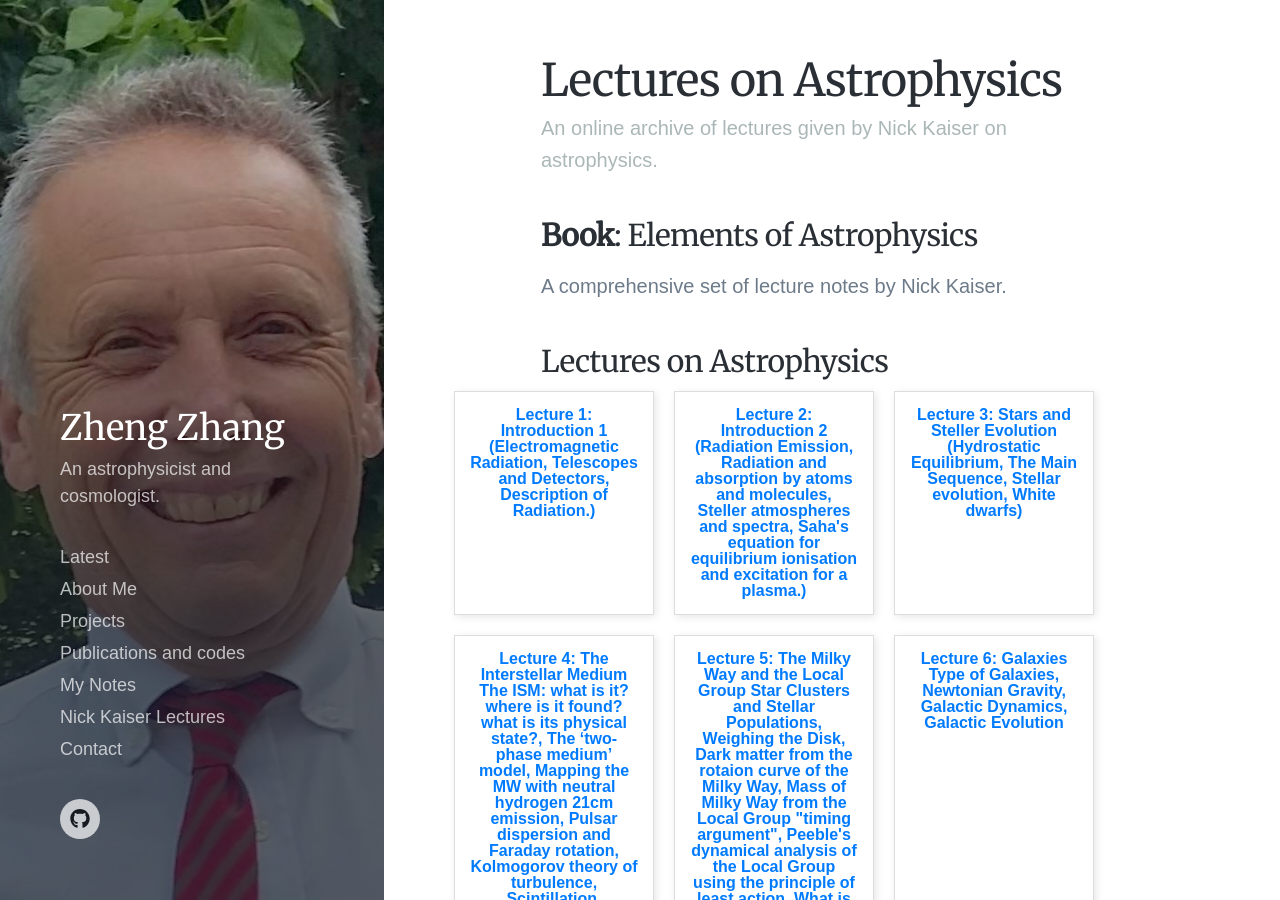
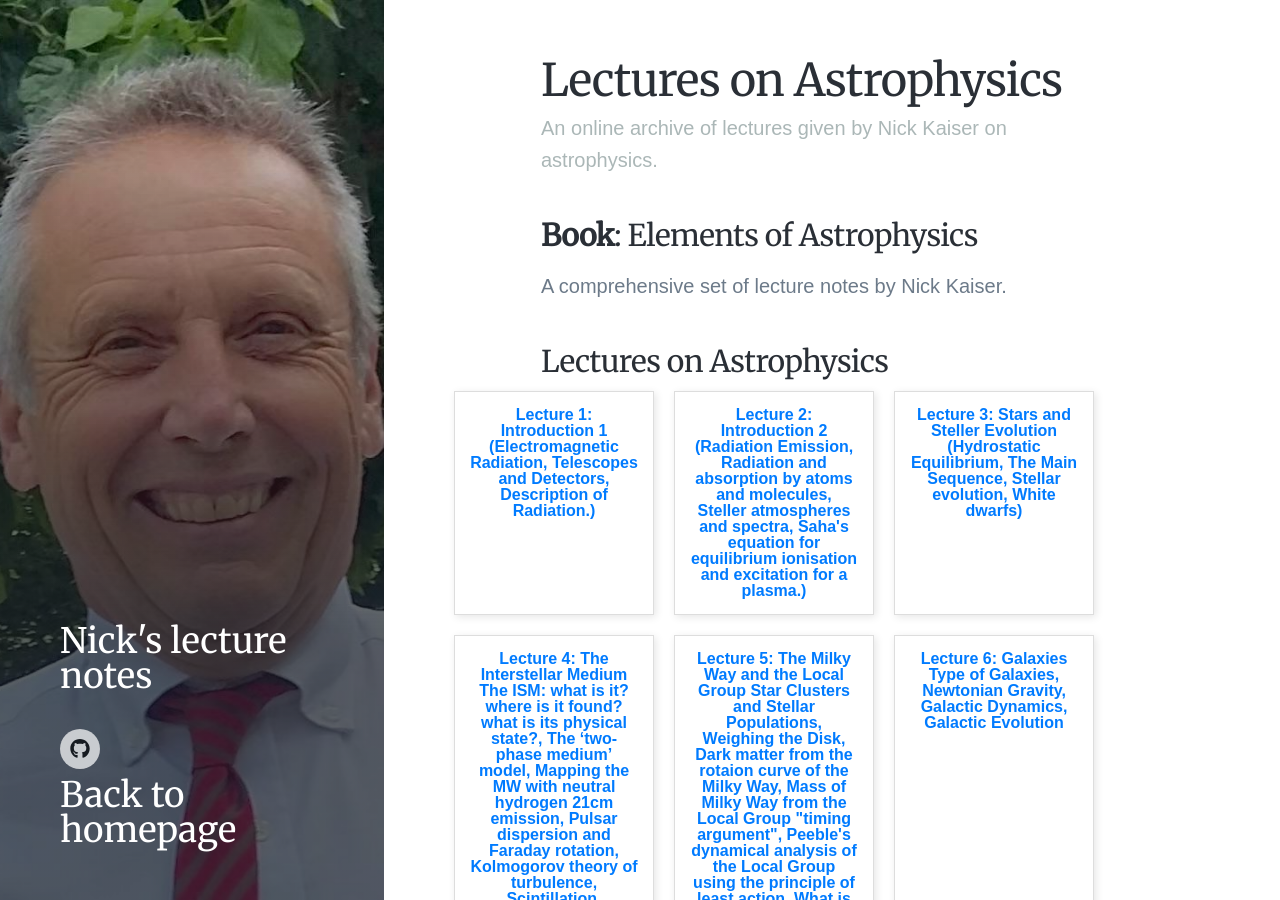
Before and after one commit to zzhang0123/zzhang0123.github.io, a Jekyll site: the page built from _NickKaiserNotes/Astrophysics.md, in a window 1280 px wide and 900 px high. Built offline with Jekyll 4.4.1, drawn with Linux system fonts in a browser that asks for light colours; nearby versions of some CDN libraries; some web fonts are replaced.

Commit message:
tons of stuff here

```diff
--- a/_config.yml
+++ b/_config.yml
@@ -55,7 +55,7 @@
       path: ""
       type: "NickKaiserNotes"
     values:
-      layout: "page"
+      layout: "NickNotes"
 
 markdown: kramdown
 
--- a/_data/settings.yml
+++ b/_data/settings.yml
@@ -16,9 +16,9 @@
       url: '/about'
     - title: 'Projects'
       url: '/projects/'
-    - title: 'Publications and codes'
+    - title: 'Papers and codes'
       url: '/publications'
-    - title: 'My Notes'
+    - title: 'Posts'
       url: '/notes/'
     - title: 'Nick Kaiser Lectures'
       url: '/NickKaiserNotes/'
--- /dev/null
+++ b/_includes/NKheader.html
@@ -0,0 +1,43 @@
+<header class="header">
+
+	<div class="header-image header-image--on" style="background-image: url({{ page.featured_image | relative_url }});"></div>
+	<div class="header-image"></div>
+
+	<div class="header-overlay"></div>
+
+	<div class="header__content">
+
+		{% if site.data.settings.header_settings.logo_image %}
+		<a href="{{ site.baseurl }}/" class="header__logo">
+			<img src="{{ site.data.settings.header_settings.logo_image | relative_url }}" class="header__logo__img">
+		</a>
+		{% else %}
+		<a href="{{ site.baseurl }}/NickKaiserNotes/index.md" class="header__title">
+			{{ "Nick's lecture notes" }}
+		</a>
+		{% endif %}
+
+		<p class="header__tagline">{{ Online archive of Nick Kaiser's lecture notes }}</p>
+
+		<div class="menu">
+			<div class="menu__toggle js-menu-toggle">
+				<div class="menu__toggle__icon"><span></span></div>
+			</div>
+			<div class="menu__wrap">
+				<ul class="menu__list">
+					<li class="menu__list__item">
+						<a href="{{ site.NickKaiserNotes.Astrophysics.url | relative_url }}" class="menu__list__item__link">{{ Astrophysics }}</a>
+					</li>
+				</ul>
+				{% include socials.html %}
+			</div>
+		</div>
+
+		<a href="{{ site.baseurl }}/" class="header__title">
+			{{ "Back to homepage" }}
+		</a>
+
+
+	</div>
+
+</header>
--- /dev/null
+++ b/_layouts/NickNotes.html
@@ -0,0 +1,24 @@
+---
+layout: noMe
+---
+
+<section class="intro">
+
+	<div class="wrap">
+
+		<h1>{{ page.title }}</h1>
+		<p>{{ page.subtitle }}</p>
+
+	</div>
+
+</section>
+
+<section class="single">
+
+	<div class="wrap">
+
+		{{ page.content }}
+
+	</div>
+
+</section>
--- /dev/null
+++ b/_layouts/noMe.html
@@ -0,0 +1,103 @@
+<!doctype html>
+
+<html class="no-js" lang="en">
+
+<head>
+
+
+	<!-- - - - - - - - - - - - - - - - - - - - - - - - - - - - - - - -
+
+	{{ site.data.settings.basic_settings.site_title }}
+
+	Journal Theme by https://jekyllthemes.io
+	Premium + free Jekyll themes for your blog or website.
+
+	- - - - - - - - - - - - - - - - - - - - - - - - - - - - - - - - -->
+
+
+	<meta charset="utf-8">
+	<meta http-equiv="X-UA-Compatible" content="IE=edge,chrome=1">
+
+	<!-- Page Info -->
+	<link rel="shortcut icon" href="{{ site.data.settings.basic_settings.favicon_image | relative_url }}">
+	<title>{% if page.url == "/" %}{{ site.data.settings.basic_settings.site_title }} – {{ page.title }}{% else %}{{ page.title }} – {{ site.data.settings.basic_settings.site_title }}{% endif %}</title>
+	<meta name="description" content="{% if page.description %}{{ page.description | strip_html | xml_escape }}{% else %}{{ page.excerpt | strip_html | xml_escape }}{% endif %}">
+
+
+
+
+	{% if site.data.settings.font_settings.font_embed %}
+	<!-- Font Embed Code -->
+	{{ site.data.settings.font_settings.font_embed }}
+	{% endif %}
+
+	<!-- Styles -->
+	<meta name="viewport" content="width=device-width, initial-scale=1">
+	<link rel="stylesheet" href="{{ '/css/style.css' | relative_url }}">
+
+	<!-- Icons -->
+	<script defer src="https://use.fontawesome.com/releases/v5.1.1/js/solid.js" integrity="sha384-GXi56ipjsBwAe6v5X4xSrVNXGOmpdJYZEEh/0/GqJ3JTHsfDsF8v0YQvZCJYAiGu" crossorigin="anonymous"></script>
+	<script defer src="https://use.fontawesome.com/releases/v5.1.1/js/brands.js" integrity="sha384-0inRy4HkP0hJ038ZyfQ4vLl+F4POKbqnaUB6ewmU4dWP0ki8Q27A0VFiVRIpscvL" crossorigin="anonymous"></script>
+	<script defer src="https://use.fontawesome.com/releases/v5.1.1/js/fontawesome.js" integrity="sha384-NY6PHjYLP2f+gL3uaVfqUZImmw71ArL9+Roi9o+I4+RBqArA2CfW1sJ1wkABFfPe" crossorigin="anonymous"></script>
+
+	{% if page.mermaid %}
+  	{% include mermaid.html %}
+	{% endif %}
+
+	{% if site.data.settings.advanced_settings.custom_styles %}
+	<!-- Custom Styles -->
+	<style>{{ site.data.settings.advanced_settings.custom_styles }}</style>
+	{% endif %}
+
+	{% if site.data.settings.advanced_settings.analytics_code %}
+	<!-- Analytics Code -->
+	{{ site.data.settings.advanced_settings.analytics_code }}
+	{% endif %}
+
+	{% if site.data.settings.advanced_settings.header_js %}
+	<!-- Extra Header JS Code -->
+	{{ site.data.settings.advanced_settings.header_js }}
+	{% endif %}
+
+</head>
+
+
+<body class="loading{% if site.data.settings.advanced_settings.ajax_loading == true %} ajax-loading{% endif %}" data-site-url="{{ site.url }}" data-page-url="{{ page.url | replace: 'index.html', '' }}">
+
+
+	{% include NKheader.html %}
+
+
+	<div class="loader"><svg width="120" height="30" viewBox="0 0 120 30" xmlns="http://www.w3.org/2000/svg"><circle cx="15" cy="15" r="15"><animate attributeName="r" from="15" to="15" begin="0s" dur="0.8s" values="15;9;15" calcMode="linear" repeatCount="indefinite" /><animate attributeName="fill-opacity" from="1" to="1" begin="0s" dur="0.8s" values="1;.5;1" calcMode="linear" repeatCount="indefinite" /></circle><circle cx="60" cy="15" r="9" fill-opacity="0.3"><animate attributeName="r" from="9" to="9" begin="0s" dur="0.8s" values="9;15;9" calcMode="linear" repeatCount="indefinite" /><animate attributeName="fill-opacity" from="0.5" to="0.5" begin="0s" dur="0.8s" values=".5;1;.5" calcMode="linear" repeatCount="indefinite" /></circle><circle cx="105" cy="15" r="15"><animate attributeName="r" from="15" to="15" begin="0s" dur="0.8s" values="15;9;15" calcMode="linear" repeatCount="indefinite" /><animate attributeName="fill-opacity" from="1" to="1" begin="0s" dur="0.8s" values="1;.5;1" calcMode="linear" repeatCount="indefinite" /></circle></svg></div>
+
+	<div class="page-loader"></div>
+
+
+	<div class="page">
+
+		<div class="page__content" data-page-title="{% if page.url == "/" %}{{ site.data.settings.basic_settings.site_title }} – {{ page.title }}{% else %}{{ page.title }} – {{ site.data.settings.basic_settings.site_title }}{% endif %}" data-image="{{ page.featured_image | relative_url }}">
+
+			{{ content }}
+
+		</div>
+
+	</div>
+
+
+	{% include footer.html %}
+
+
+	<!-- Javascript Assets -->
+	<script src="https://ajax.googleapis.com/ajax/libs/jquery/3.2.1/jquery.min.js"></script>
+	<script src="{{ '/js/plugins-min.js' | relative_url }}"></script>
+	<script src="{{ '/js/journal-min.js' | relative_url }}"></script>
+
+	{% if site.data.settings.advanced_settings.footer_js %}
+	<!-- Extra Footer JS Code -->
+	{{ site.data.settings.advanced_settings.footer_js }}
+	{% endif %}
+
+
+</body>
+
+</html>
```
Also changed, not shown: NickKaiserNotes/index.md (+1 -1 lines), _NickKaiserNotes/Astrophysics.md (renamed from _NickKaiserNotes/NKnotes.md).
